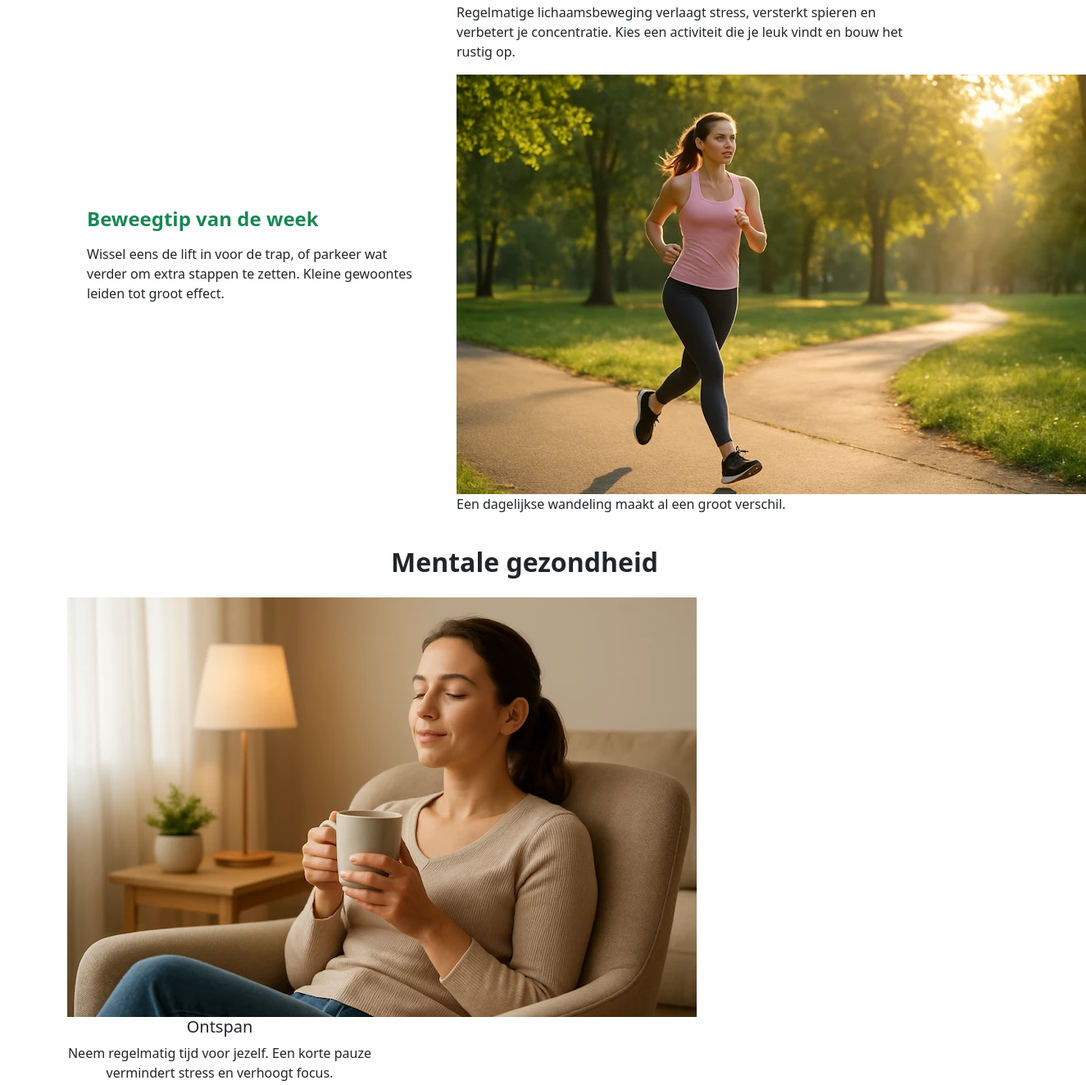
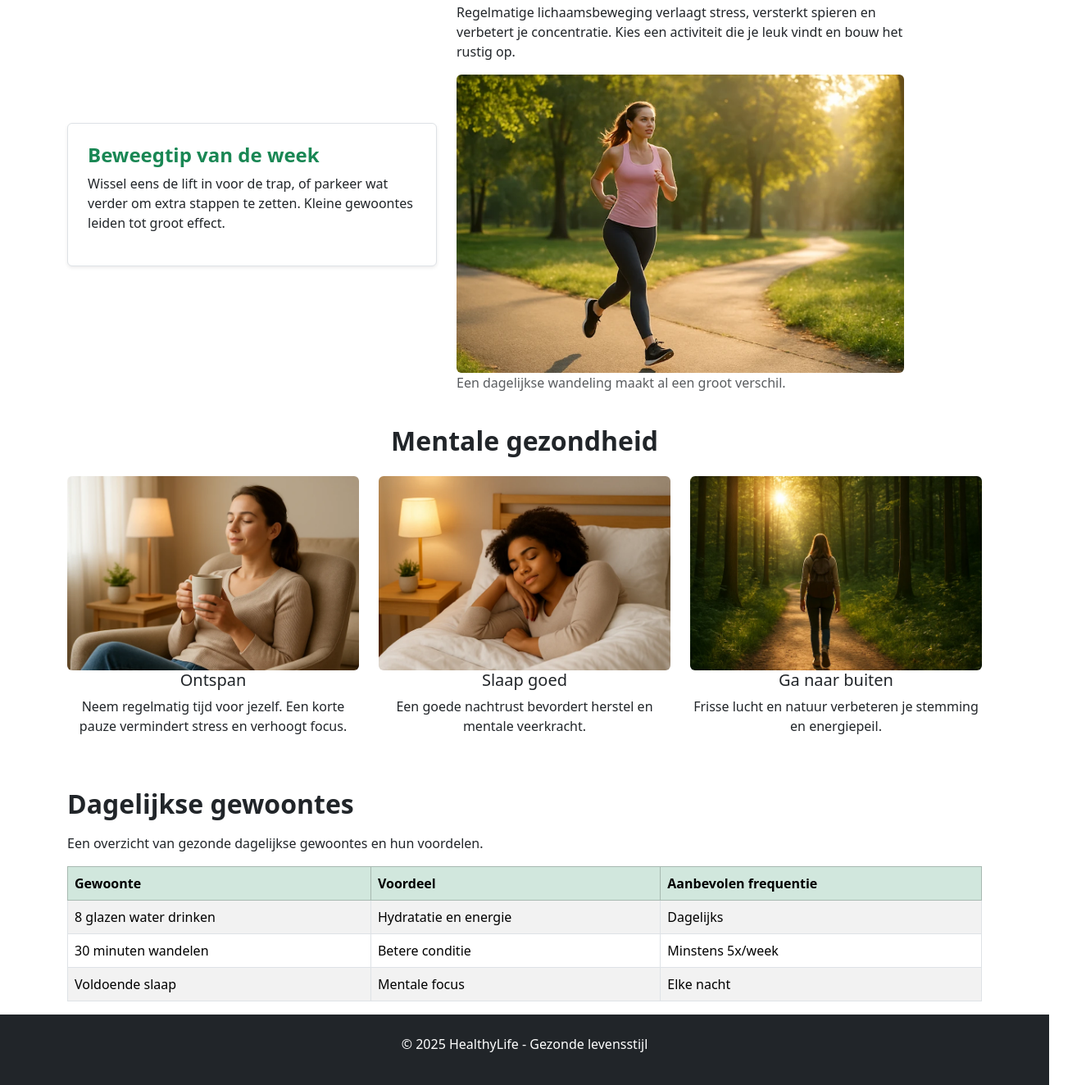
Before and after one commit to mustafakhairzada-prog/BWD-MustafaKhairzada-2526, a website: page 08.Bootstrap/HealthyLife/index.html in a window 1280 px wide. Shown: the part 797-2121 px from the top of the page at 82% size, 1325 px wide, since content can reach past the window. Drawn offline with nearby package versions, Linux system fonts and the light colour scheme.

Commit message:
Healty Family

```diff
--- a/08.Bootstrap/HealthyLife/index.html
+++ b/08.Bootstrap/HealthyLife/index.html
@@ -39,57 +39,56 @@
 		<section class="container">
 			<div class="row align-items-center">
 				<div class="col-md-5">
-					<div class="card-tip p-4">
+					<div class="bg-white p-4 rounded shadow-sm border">
 
-						<h4 class="text-success fw-bold mb-3">Beweegtip van de week</h4>
-						<p class="mb-0">Wissel eens de lift in voor de trap, of parkeer wat verder om extra stappen te zetten.
+						<h4 class="text-success fw-bold">Beweegtip van de week</h4>
+						<p>Wissel eens de lift in voor de trap, of parkeer wat verder om extra stappen te zetten.
 							Kleine
 							gewoontes leiden tot groot effect.</p>
 
 					</div>
 				</div>
 				<div class="col-md-6 my-auto mb-4">
-					<h2>Blijf in beweging</h2>
+					<h2 class="fw-bold">Blijf in beweging</h2>
 					<p>Regelmatige lichaamsbeweging verlaagt stress, versterkt spieren en verbetert je concentratie.
 						Kies
 						een
 						activiteit die je leuk vindt en bouw het rustig op.</p>
 					<figure>
-						<img src="img/fitness.webp" alt="Vrouw aan het joggen in de natuur">
-						<figcaption>Een dagelijkse wandeling maakt al een groot verschil.</figcaption>
+						<img src="img/fitness.webp" class="img-fluid rounded" alt="Vrouw aan het joggen in de natuur">
+						<figcaption class="text-muted">Een dagelijkse wandeling maakt al een groot verschil.
+						</figcaption>
 					</figure>
 				</div>
 			</div>
 		</section>
 
-		<section class="container mb-5">
-			<div class="text-center">
+		<section class="container text-center mb-5">
 			<h2 class="mb-4 fw-bold">Mentale gezondheid</h2>
-				<div>
+			<div class="row">
 				<div class="col-md-4">
-						<img src="img/relax.webp" alt="Rustmoment met thee">
+					<img src="img/relax.webp" class="img-fluid rounded" alt="Rustmoment met thee">
 					<h5>Ontspan</h5>
 					<p>Neem regelmatig tijd voor jezelf. Een korte pauze vermindert stress en verhoogt focus.</p>
 				</div>
 				<div class="col-md-4">
-						<img src="img/sleep.webp" alt="Goede nachtrust">
+					<img src="img/sleep.webp" class="img-fluid rounded" alt="Goede nachtrust">
 					<h5>Slaap goed</h5>
 					<p>Een goede nachtrust bevordert herstel en mentale veerkracht.</p>
 				</div>
 				<div class="col-md-4">
-						<img src="img/nature2.webp" alt="Wandeling in het bos">
+					<img src="img/nature2.webp" class="img-fluid rounded" alt="Wandeling in het bos">
 					<h5>Ga naar buiten</h5>
 					<p>Frisse lucht en natuur verbeteren je stemming en energiepeil.</p>
 				</div>
 			</div>
-			</div>
+
 		</section>
 
-		<section class="container mb-5 pb-5">
+		<section class="container">
 			<h2 class="fw-bold mb-3">Dagelijkse gewoontes</h2>
-			<p class="mb-4">Een overzicht van gezonde dagelijkse gewoontes en hun voordelen.</p>
-			<div class="table table-bordered table-hover table-striped">
-				<table>
+			<p>Een overzicht van gezonde dagelijkse gewoontes en hun voordelen.</p>
+			<table class="table table-bordered table-hover table-striped">
 				<thead>
 					<tr class="table-success">
 						<th scope="col">Gewoonte</th>
@@ -115,11 +114,11 @@
 					</tr>
 				</tbody>
 			</table>
-			</div>
+
 		</section>
 	</main>
 
-	<footer>
+	<footer class="bg-dark text-white text-center py-4">
 		<p>&copy; 2025 HealthyLife - Gezonde levensstijl</p>
 	</footer>
 
```
Lines whose indentation alone changed are shown as unchanged.
